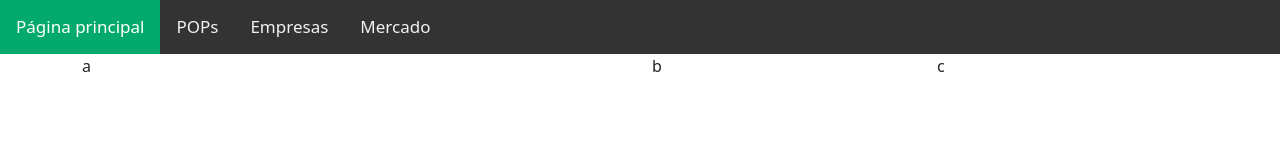
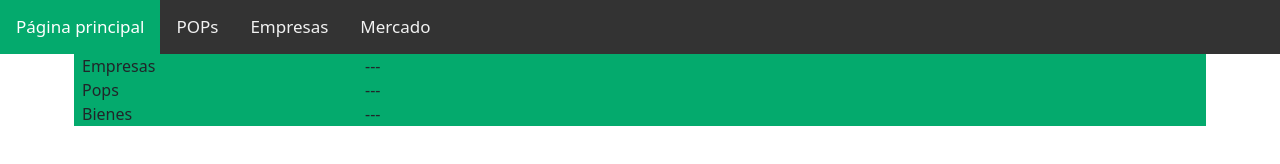
Before and after one commit to fromant65/Econom-a-Simulada, a plain HTML site: page index.html in a window 1280 px wide. Drawn offline with nearby package versions, Linux system fonts and the light colour scheme; files whose address does not match are found by name.

Commit message:
Agregada un prototipo de estructura en index.html

```diff
--- a/index.html
+++ b/index.html
@@ -21,11 +21,20 @@
                 <i class="fa fa-bars"></i>
             </a>
         </header>
-        <div class="container">
-            <div class="row">
-                <div class="col-6">a</div>
-                <div class="col">b</div>
-                <div class="col">c</div>
+        <div class="container overflow-hidden">
+        <!--En este div se pondrán las listas de empresas, pops y bienes
+        con un dropdown que muestre la lista de cada una-->
+            <div class="row verde gx-3 gy-3">
+                <div class="col-md-3">Empresas</div>
+                <div class="col-md">---</div>
+            </div>
+            <div class="row verde gx-3 gy-3">
+                <div class="col-md-3">Pops</div>
+                <div class="col-md">---</div>
+            </div>
+            <div class="row verde gx-3 gy-3">
+                <div class="col-md-3">Bienes</div>
+                <div class="col-md">---</div>
             </div>
         </div>
         <script src=""></script>
--- a/styles.css
+++ b/styles.css
@@ -55,3 +55,8 @@
       text-align: left;
     }
   }
+
+  /*CSS NORMAL*/
+  .verde{
+    background-color: #04AA6D;
+  }
```
